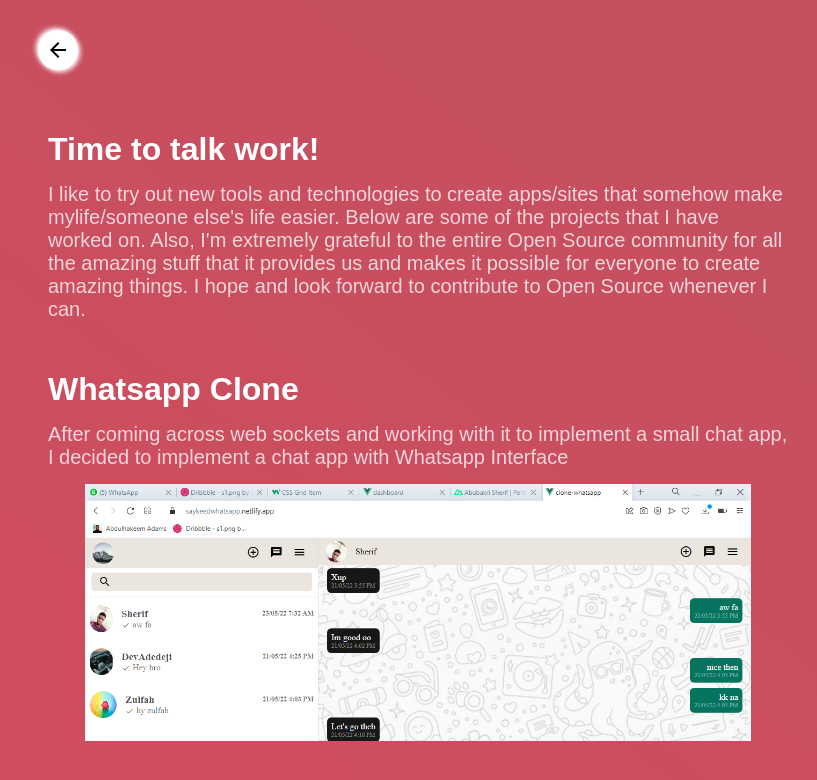
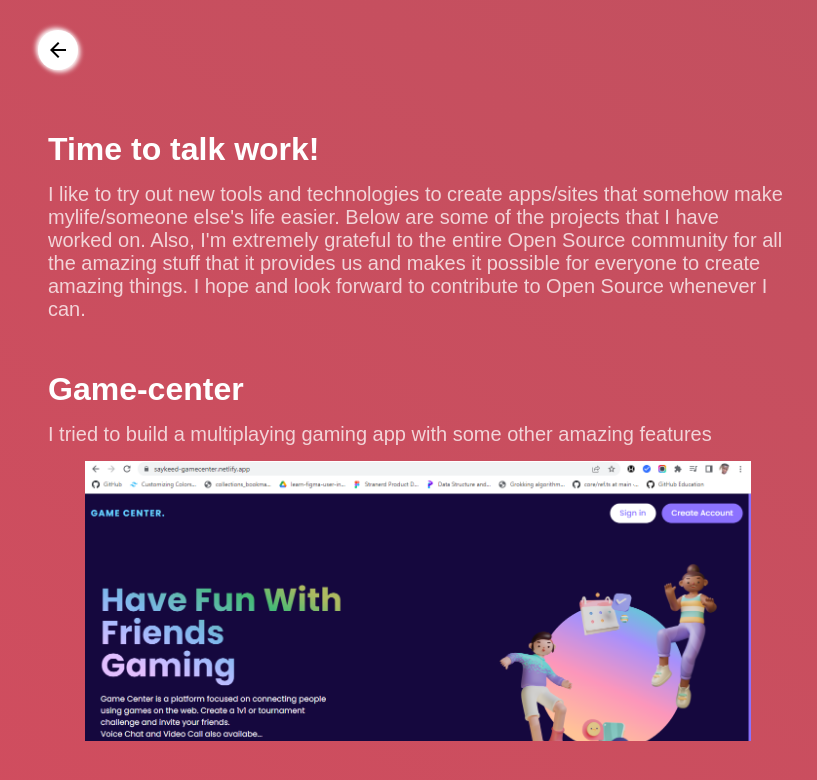
Before and after one commit to saykeed/Portfolio, a Nuxt app: page /project in a window 1280 px wide. Shown: the top 780 px of the page, without its empty margins (222-1039 px from the left). Built offline with nearby package versions, Linux system fonts and the light colour scheme.

Commit message:
added the game center project

```diff
--- a/pages/about.vue
+++ b/pages/about.vue
@@ -12,7 +12,7 @@
                     <p>I'm a Software developer based in Nigeria. I specialize in JavaScript and my main area of interest is Front-End Development. I love developing tools/sites/apps that solve real problems or help make someone's life easier. I like impactful work.</p>
 
                     <h2>Skills</h2>
-                    <p>My current skill set includes JavaScript, Vue, Nuxt, Firebase, SASS, Bootstrap, Vuetify, CSS, HTML etc.</p>
+                    <p>My current skill set includes Typescript, JavaScript, Ionic, Python, Node js (basic knowledge), Vue, Nuxt, Firebase, SASS, Bootstrap, Vuetify, CSS, HTML etc.</p>
                     <p>
                     However, I believe in tool agnostic skills. Being in an industry that moves at the speed of time, it sometimes doesn't matter what frameworks/tools I'm familiar with. Because tools/frameworks are so fickle these days that they can become obsolete within months! What matters more is how fast can I learn and make myself comfortable with newer technology. I believe I'm a quick learner. I prioritize concepts over techniques.
                     </p>
--- a/pages/project.vue
+++ b/pages/project.vue
@@ -31,6 +31,14 @@
     data() {
         return {
             projects: [
+				{
+                    title: 'Game-center',
+                    intro: 'I tried to build a multiplaying gaming app with some other amazing features',
+                    imgUrl: 'gamecenter',
+                    liveUrl: 'https://saykeed-gamecenter.netlify.app/',
+                    gitCodeUrl: 'https://github.com/saykeed/gamecenter.git',
+                    description: 'A gaming app that support multiplaying, it also has a chat and video call functionality. Built with vue and node js for the server. Used socket io for transfering data and peer js for the video call'
+                },
                 {
                     title: 'Whatsapp Clone',
                     intro: 'After coming across web sockets and working with it to implement a small chat app, I decided to implement a chat app with Whatsapp Interface',
```
Also changed, not shown: assets/img/gamecenter.png (added).
